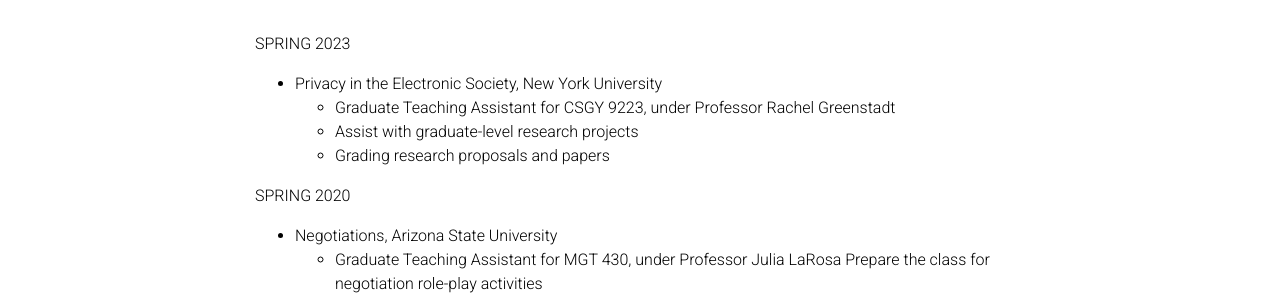
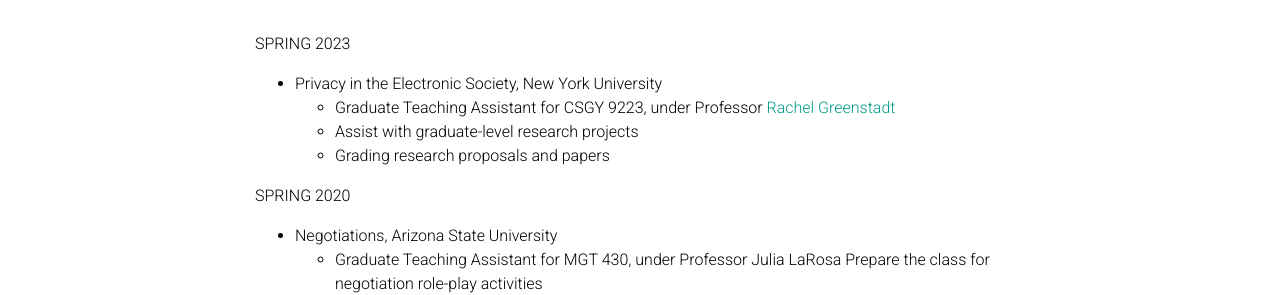
Before and after one commit to juliaannjose/juliaannjose.github.io, a Jekyll site: the page built from _pages/teaching.md, in a window 1280 px wide and 1007 px high. Shown: the part 153-448 px from the top of the window. Built offline with Jekyll 4.4.1, drawn with Linux system fonts in a browser that asks for light colours; comment, search, counter and statistics services are not loaded; a style sheet for code colours, icons or effects is not loaded; part of the change alters nothing that is shown.

```diff
--- a/_pages/teaching.md
+++ b/_pages/teaching.md
@@ -9,7 +9,7 @@ nav_order: 4
 
 SPRING 2023
 - Privacy in the Electronic Society, New York University
-    - Graduate Teaching Assistant for CSGY 9223, under Professor Rachel Greenstadt
+    - Graduate Teaching Assistant for CSGY 9223, under Professor <a href="https://engineering.nyu.edu/faculty/rachel-greenstadt">Rachel Greenstadt</a>
     - Assist with graduate-level research projects
     - Grading research proposals and papers
 
```
